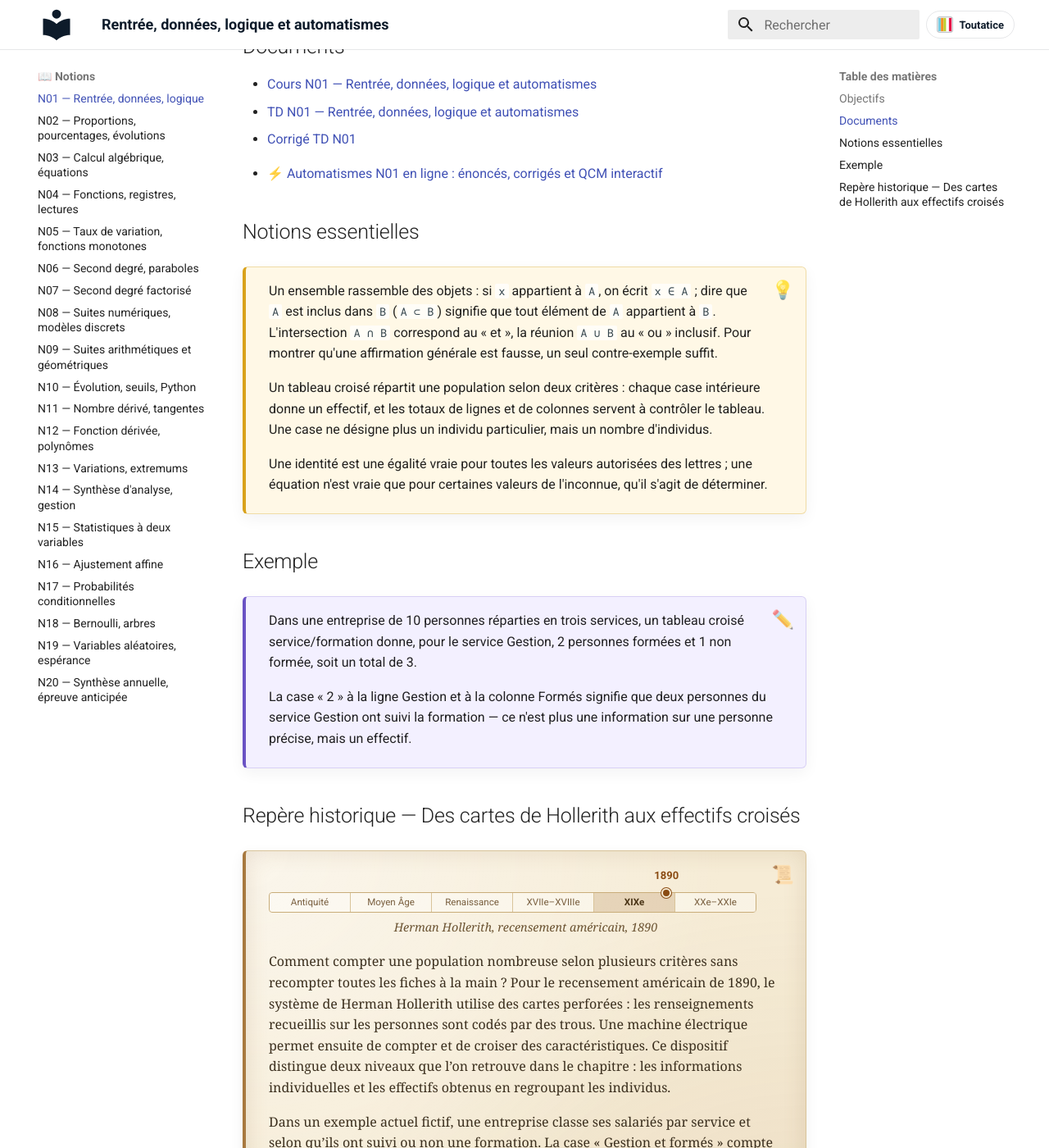
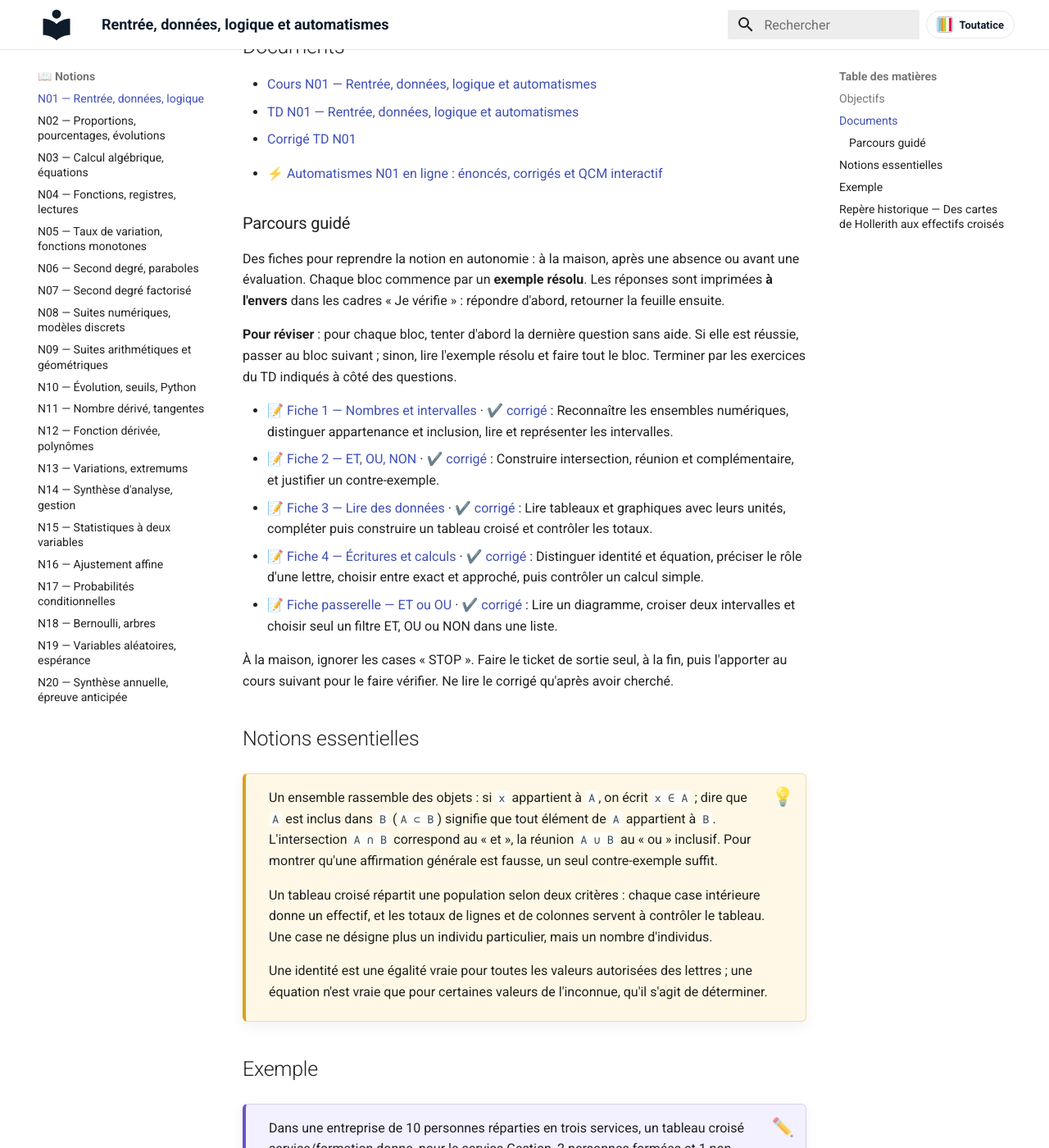
Before and after one commit to vnicolle56610/maths-1stmg, an MkDocs documentation site: the page built from docs/notions/N01-rentree-donnees-logique.md, in a window 1280 px wide and 1400 px high, scrolled down 672 px. Shown: the whole window at 82% size. Built offline with MkDocs 1.6.1 and Material for MkDocs 9.7.7, drawn with Linux system fonts in a browser that asks for light colours.

Commit message:
Publication automatique : 10 fichier(s) copié(s), 2 page(s) mise(s) à jour
Fichiers copiés :
  - docs/parcours-guide/PARCOURS_GUIDE_N01_FICHE_1.pdf
  - docs/parcours-guide/PARCOURS_GUIDE_N01_FICHE_1_CORRIGE.pdf
  - docs/parcours-guide/PARCOURS_GUIDE_N01_FICHE_2.pdf
  - docs/parcours-guide/PARCOURS_GUIDE_N01_FICHE_2_CORRIGE.pdf
  - docs/parcours-guide/PARCOURS_GUIDE_N01_FICHE_3.pdf
  - docs/parcours-guide/PARCOURS_GUIDE_N01_FICHE_3_CORRIGE.pdf
  - docs/parcours-guide/PARCOURS_GUIDE_N01_FICHE_4.pdf
  - docs/parcours-guide/PARCOURS_GUIDE_N01_FICHE_4_CORRIGE.pdf
  - docs/parcours-guide/PARCOURS_GUIDE_N01_FICHE_5.pdf
  - docs/parcours-guide/PARCOURS_GUIDE_N01_FICHE_5_CORRIGE.pdf

Pages mises à jour :
  - docs/corriges/index.md
  - docs/notions/N01-rentree-donnees-logique.md

Autres fichiers :
  - publication_manifest.json

Généré par le protocole de publication (publier_ressources_site.py / publier_ressources_gui.py).

```diff
--- a/docs/notions/N01-rentree-donnees-logique.md
+++ b/docs/notions/N01-rentree-donnees-logique.md
@@ -33,6 +33,22 @@ Le début d’année sert à installer les routines de travail et à repérer le
 - ⚡ [Automatismes N01 en ligne : énoncés, corrigés et QCM interactif](../automatismes/automatismes-N01-rentree-donnees-logique.md)
 <!-- AUTOMATISMES-WEB:END -->
 
+<!-- PARCOURS-GUIDE:START -->
+### Parcours guidé
+
+Des fiches pour reprendre la notion en autonomie : à la maison, après une absence ou avant une évaluation. Chaque bloc commence par un **exemple résolu**. Les réponses sont imprimées **à l'envers** dans les cadres « Je vérifie » : répondre d'abord, retourner la feuille ensuite.
+
+**Pour réviser** : pour chaque bloc, tenter d'abord la dernière question sans aide. Si elle est réussie, passer au bloc suivant ; sinon, lire l'exemple résolu et faire tout le bloc. Terminer par les exercices du TD indiqués à côté des questions.
+
+- 📝 [Fiche 1 — Nombres et intervalles](../parcours-guide/PARCOURS_GUIDE_N01_FICHE_1.pdf) · ✔️ [corrigé](../parcours-guide/PARCOURS_GUIDE_N01_FICHE_1_CORRIGE.pdf) : Reconnaître les ensembles numériques, distinguer appartenance et inclusion, lire et représenter les intervalles.
+- 📝 [Fiche 2 — ET, OU, NON](../parcours-guide/PARCOURS_GUIDE_N01_FICHE_2.pdf) · ✔️ [corrigé](../parcours-guide/PARCOURS_GUIDE_N01_FICHE_2_CORRIGE.pdf) : Construire intersection, réunion et complémentaire, et justifier un contre-exemple.
+- 📝 [Fiche 3 — Lire des données](../parcours-guide/PARCOURS_GUIDE_N01_FICHE_3.pdf) · ✔️ [corrigé](../parcours-guide/PARCOURS_GUIDE_N01_FICHE_3_CORRIGE.pdf) : Lire tableaux et graphiques avec leurs unités, compléter puis construire un tableau croisé et contrôler les totaux.
+- 📝 [Fiche 4 — Écritures et calculs](../parcours-guide/PARCOURS_GUIDE_N01_FICHE_4.pdf) · ✔️ [corrigé](../parcours-guide/PARCOURS_GUIDE_N01_FICHE_4_CORRIGE.pdf) : Distinguer identité et équation, préciser le rôle d'une lettre, choisir entre exact et approché, puis contrôler un calcul simple.
+- 📝 [Fiche passerelle — ET ou OU](../parcours-guide/PARCOURS_GUIDE_N01_FICHE_5.pdf) · ✔️ [corrigé](../parcours-guide/PARCOURS_GUIDE_N01_FICHE_5_CORRIGE.pdf) : Lire un diagramme, croiser deux intervalles et choisir seul un filtre ET, OU ou NON dans une liste.
+
+À la maison, ignorer les cases « STOP ». Faire le ticket de sortie seul, à la fin, puis l'apporter au cours suivant pour le faire vérifier. Ne lire le corrigé qu'après avoir cherché.
+<!-- PARCOURS-GUIDE:END -->
+
 ## Notions essentielles
 
 !!! essentiel ""
```
Also changed, not shown: docs/corriges/index.md (+5 -0 lines), publication_manifest.json (+14 -0 lines), 10 other files.
